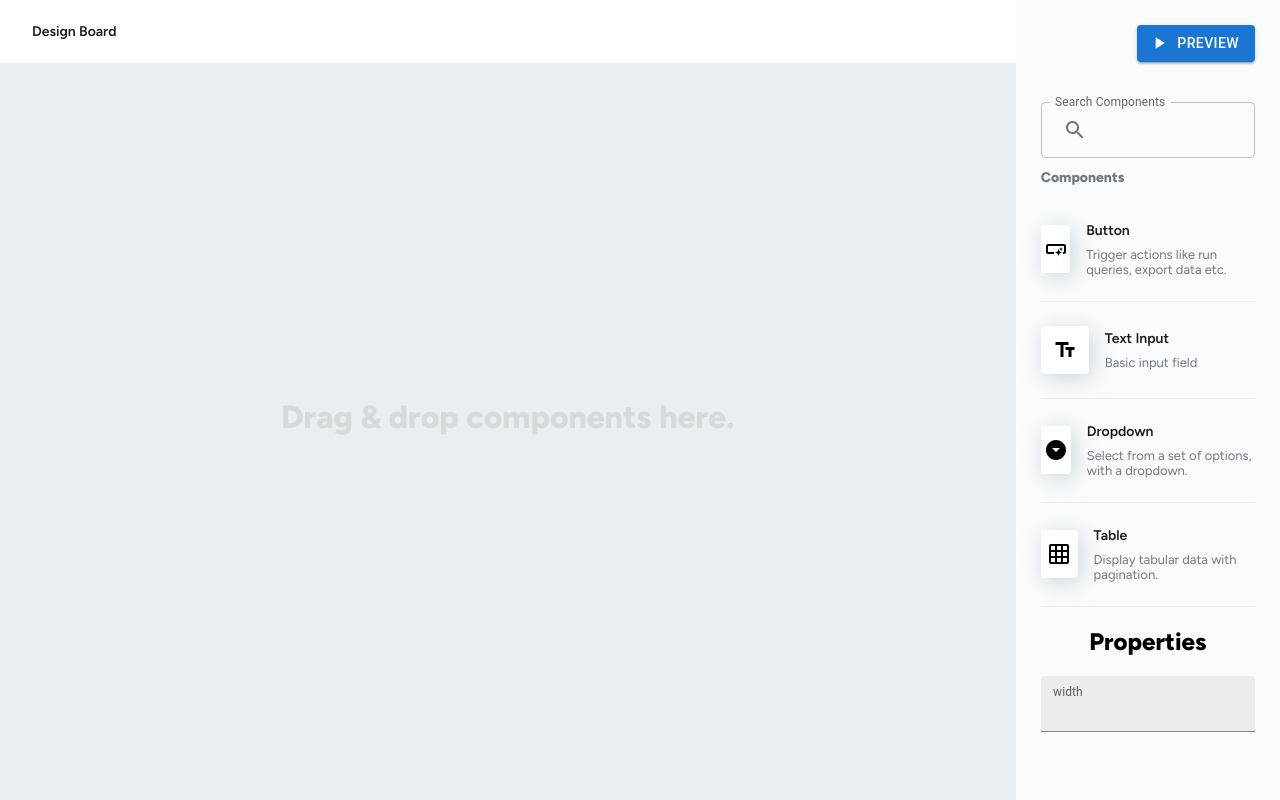
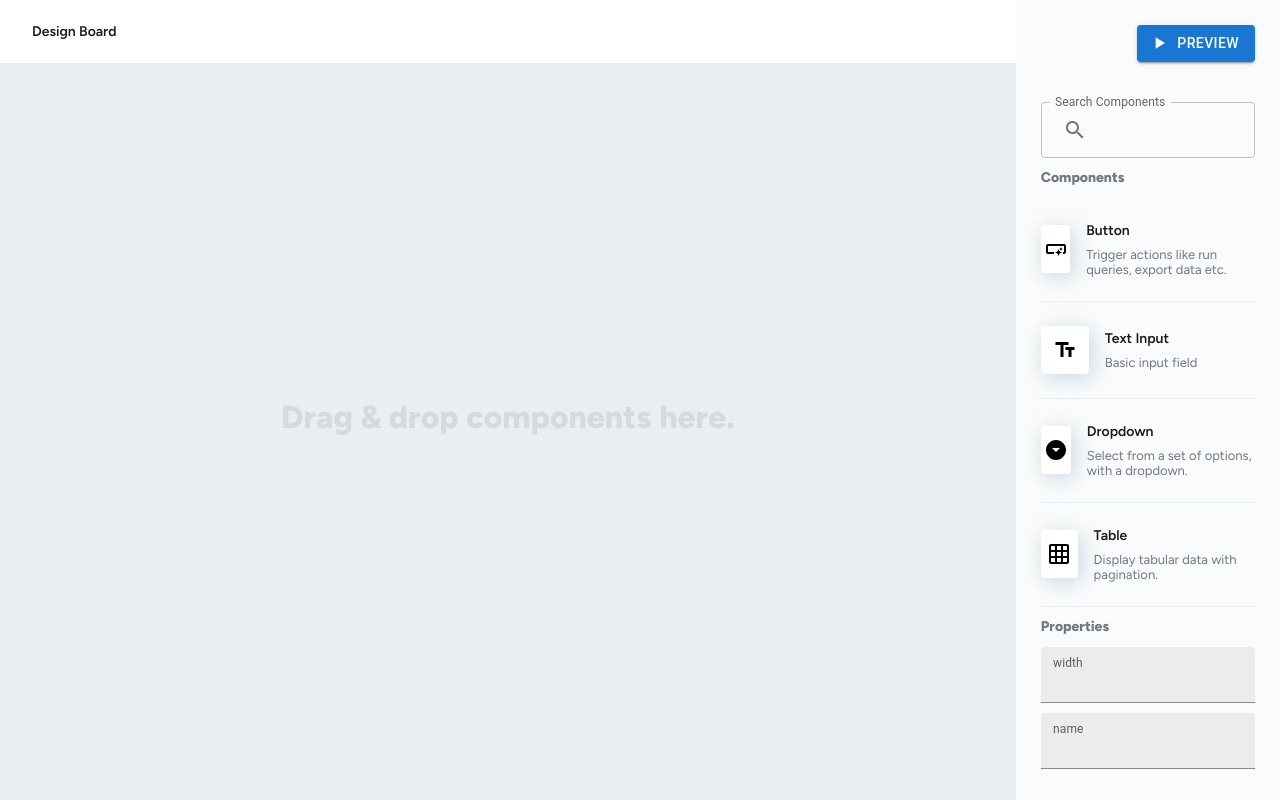
Before and after one commit to nishithmunda/app-builder, a React (Vite) app: page / in a window 1280 px wide. Built offline with nearby package versions, Linux system fonts and the light colour scheme.

Commit message:
feat: hoc for button

```diff
--- /dev/null
+++ b/src/Components/CommonComponents/Button/index.jsx
@@ -0,0 +1,12 @@
+import Button from "@mui/material/Button";
+
+export const CustomButton = ({ varient, width, name }) => {
+  return (
+    <Button
+      variant={varient || "outlined"}
+      style={{ width: `${width || 200}px` }}
+    >
+      {name || "Button"}
+    </Button>
+  );
+};
--- a/src/Components/ElementWrapper.jsx
+++ b/src/Components/ElementWrapper.jsx
@@ -38,7 +38,6 @@ export const ElementWrapper = ({
       style={{
         top: properties?.top,
         left: properties?.left,
-        width: `${properties?.width}px`
       }}
       onClick={() => handleSelect(item)}
     >
--- a/src/Components/PropertiesEditor/index.jsx
+++ b/src/Components/PropertiesEditor/index.jsx
@@ -1,6 +1,7 @@
 import TextField from "@mui/material/TextField";
 import { useStateValue } from "../../ContextAPI/StateProvider";
 import { actionTypes } from "../../ContextAPI/reducer";
+import "./style.css";
 
 export function PropertiesEditor() {
   const [state, dispatch] = useStateValue();
@@ -21,9 +22,11 @@ export function PropertiesEditor() {
     <>
       {state?.activeElement && (
         <div>
-          <h1>Properties</h1>
+          <h1 className="properties__title">Properties</h1>
+          <h2 className="properties__element">{state?.activeElement?.name}</h2>
 
           <TextField
+            style={{ width: "100%" }}
             id="filled-number"
             label="width"
             type="number"
@@ -35,6 +38,19 @@ export function PropertiesEditor() {
               handleOnChange("width", e.target.value);
             }}
           />
+          <TextField
+            style={{ marginTop: "10px", width: "100%" }}
+            id="filled-number"
+            label="name"
+            type="string"
+            InputLabelProps={{
+              shrink: true,
+            }}
+            variant="filled"
+            onChange={(e) => {
+              handleOnChange("name", e.target.value);
+            }}
+          />
         </div>
       )}
     </>
--- /dev/null
+++ b/src/Components/PropertiesEditor/style.css
@@ -0,0 +1,16 @@
+.properties__title {
+  text-align: left;
+  font-size: 14px;
+  letter-spacing: 0px;
+  color: #707880;
+  opacity: 1;
+}
+
+.properties__element {
+    text-align: left;
+  font-size: 14px;
+  font-weight: 600;
+  letter-spacing: 0px;
+  color: #1a1a1a;
+  opacity: 1;
+}
--- a/src/Components/data.jsx
+++ b/src/Components/data.jsx
@@ -1,4 +1,4 @@
-import Button from "@mui/material/Button";
+import { CustomButton } from "./CommonComponents/Button";
 import Input from "@mui/material/Input";
 import MenuItem from "@mui/material/MenuItem";
 import Select from "@mui/material/Select";
@@ -14,12 +14,11 @@ export const componentList = [
     type: "btn_id",
     name: "Button",
     component: (properties) => (
-      <Button
+      <CustomButton
         variant={properties?.varient || "outlined"}
-        style={{ width: '100%' }}
-      >
-        Outlined
-      </Button>
+        width={properties?.width}
+        name={properties?.name}
+      />
     ),
     supportText: "Trigger actions like run queries, export data etc.",
     icon: <SmartButtonIcon />,
@@ -27,7 +26,9 @@ export const componentList = [
   {
     type: "input_id",
     name: "Text Input",
-    component: (properties) => <Input style={{ width: '100%' }}/>,
+    component: (properties) => (
+      <Input style={{ width: `${properties?.width || 200}px` }} />
+    ),
     supportText: "Basic input field",
     icon: <TextFieldsIcon />,
   },
@@ -40,10 +41,6 @@ export const componentList = [
         labelId="demo-simple-select-label"
         id="demo-simple-select"
         label="Age"
-        onClick={(e) => {
-          e.stopPropagation();
-          e.preventDefault();
-        }}
       >
         <MenuItem value={10}>Ten</MenuItem>
         <MenuItem value={20}>Twenty</MenuItem>
--- a/src/Components/style.css
+++ b/src/Components/style.css
@@ -124,10 +124,10 @@ section {
   margin-left: auto;
 }
 
-/* .element__box:hover > .dnd__icon {
+.element__box:hover > .dnd__icon {
   display: flex !important;
   margin-left: auto;
-} */
+}
 
 .delete__icon,
 .dnd__icon {
```
